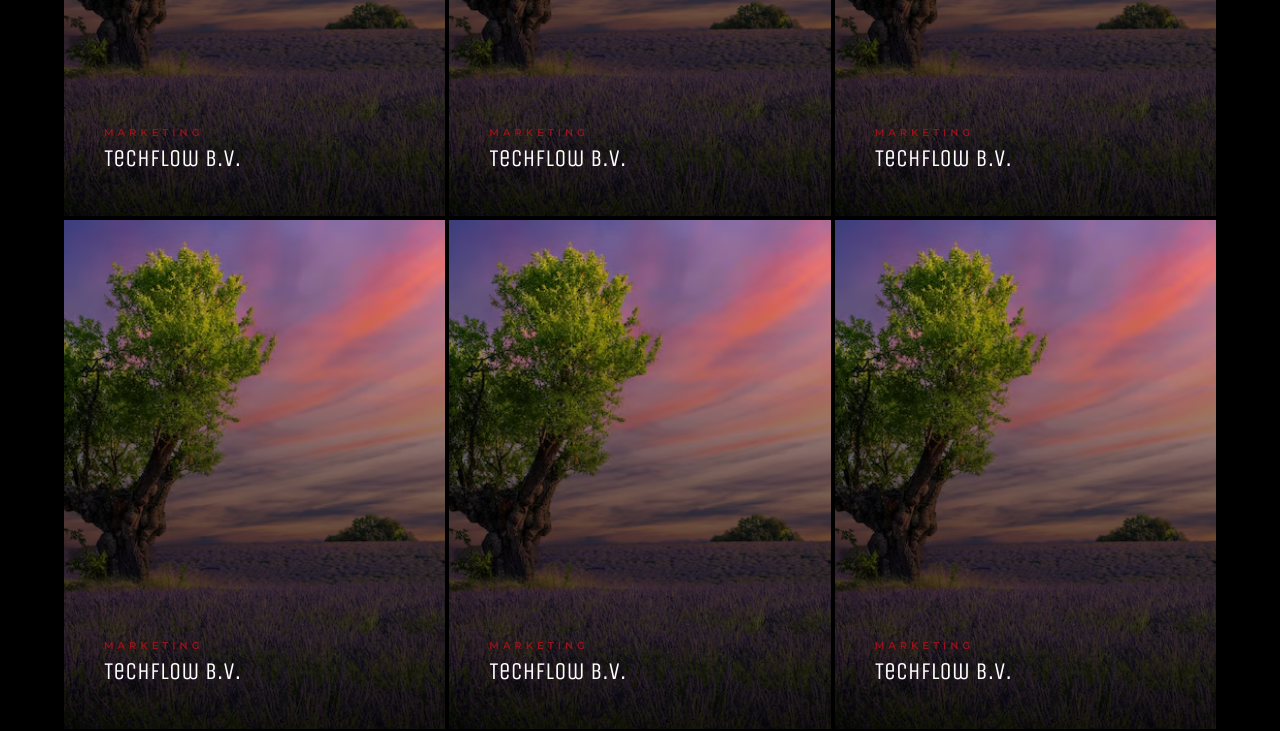
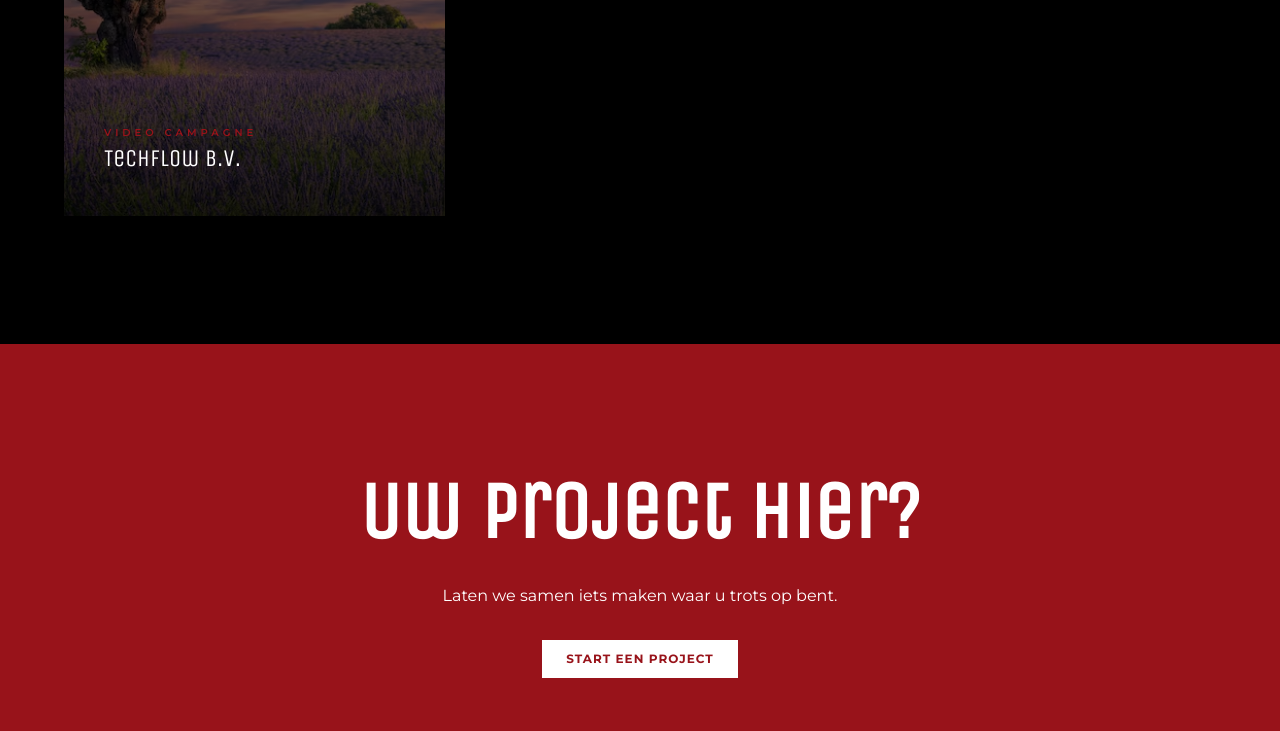
Before and after one commit to Rellor/sakusei-portfolio, a Next.js app: page /cases in a window 1280 px wide. Shown: the part 1060-1791 px from the top of the page. Built offline with nearby package versions, Linux system fonts and the light colour scheme.

Commit message:
Refactor Cases page to use detailedCases data, enhance CaseItem component with slug, and update ItemGrid for aspect ratio support

```diff
--- /dev/null
+++ b/app/cases/[slug]/page.tsx
@@ -0,0 +1,40 @@
+import { notFound } from "next/navigation";
+import Section from "../../src/components/UI/section";
+import { detailedCases } from "../../../data/cases";
+
+type Props = {
+  params: Promise<{ slug: string }>;
+};
+
+export function generateStaticParams() {
+  return Object.values(detailedCases).map((c) => ({
+    slug: c.button.slug,
+  }));
+}
+
+export default async function CasePage({ params }: Props) {
+  const { slug } = await params;
+  const caseData = Object.values(detailedCases).find(
+    (c) => c.button.slug === slug,
+  );
+
+  if (!caseData) {
+    notFound();
+  }
+
+  return (
+    <div>
+      <Section
+        background="dark"
+        fullWidth={false}
+        className="flex flex-col gap-10"
+      >
+        <p className="text-red uppercase text-[10px] tracking-[4px]">
+          {caseData.button.title}
+        </p>
+        <h1 className="text-white">{caseData.client.name}</h1>
+        <p className="text-white/55">{caseData.brief.description}</p>
+      </Section>
+    </div>
+  );
+}
--- a/app/cases/page.tsx
+++ b/app/cases/page.tsx
@@ -1,48 +1,8 @@
 import Button from "../src/components/UI/button";
-import Image from "next/image";
-import WordSlider from "../src/components/UI/wordSlider";
-import Header from "../src/components/UI/header";
 import Section from "../src/components/UI/section";
 import ItemGrid from "../src/components/UI/itemGrid";
 import CaseItem from "../src/components/UI/caseItem";
-import StepItem from "../src/components/UI/stepItem";
-import { Check, Handshake, Lightbulb, SwitchCamera } from "lucide-react";
-
-const carouselWords: string[] = [
-  "Videoproductie",
-  "Brand Films",
-  "Marketing Strategie",
-  "Cinematisch",
-  "Storytelling",
-  "Social Content",
-  "Vakmanschap",
-  "Videoproductie",
-  "Brand Films",
-  "Marketing Strategie",
-  "Cinematisch",
-  "Storytelling",
-  "Social Content",
-  "Vakmanschap",
-];
-
-const overItems = [
-  {
-    highlight: "100%",
-    description: "Van A tot Z geregeld",
-  },
-  {
-    highlight: "∞",
-    description: "Enso — oneindige creativiteit",
-  },
-  {
-    highlight: "4K",
-    description: "Cinematische kwaliteit",
-  },
-  {
-    highlight: "↑3×",
-    description: "Gemiddelde conversie groei",
-  },
-];
+import { detailedCases } from "../../data/cases";
 
 export default function Cases() {
   return (
@@ -72,56 +32,17 @@ export default function Cases() {
           fullWidth={false}
           className="flex flex-col gap-10"
         >
-          <ItemGrid cols={3}>
-            <CaseItem
-              aspectRatio="long"
-              title="Techflow B.V."
-              category="Marketing"
-              description="Video campagne die IT-oplossingen begrijpelijk maakt voor beslissers."
-              src="cases/image-2.jpg"
-            />
-            <CaseItem
-              aspectRatio="long"
-              title="Techflow B.V."
-              category="Marketing"
-              description="Video campagne die IT-oplossingen begrijpelijk maakt voor beslissers."
-              src="cases/image-2.jpg"
-            />
-            <CaseItem
-              aspectRatio="long"
-              title="Techflow B.V."
-              category="Marketing"
-              description="Video campagne die IT-oplossingen begrijpelijk maakt voor beslissers."
-              src="cases/image-2.jpg"
-            />
-            <CaseItem
-              aspectRatio="long"
-              title="Techflow B.V."
-              category="Marketing"
-              description="Video campagne die IT-oplossingen begrijpelijk maakt voor beslissers."
-              src="cases/image-2.jpg"
-            />
-            <CaseItem
-              aspectRatio="long"
-              title="Techflow B.V."
-              category="Marketing"
-              description="Video campagne die IT-oplossingen begrijpelijk maakt voor beslissers."
-              src="cases/image-2.jpg"
-            />
-            <CaseItem
-              aspectRatio="long"
-              title="Techflow B.V."
-              category="Marketing"
-              description="Video campagne die IT-oplossingen begrijpelijk maakt voor beslissers."
-              src="cases/image-2.jpg"
-            />
-            <CaseItem
-              aspectRatio="long"
-              title="Techflow B.V."
-              category="Marketing"
-              description="Video campagne die IT-oplossingen begrijpelijk maakt voor beslissers."
-              src="cases/image-2.jpg"
-            />
+          <ItemGrid aspectRatio="long" cols={3}>
+            {Object.values(detailedCases).map((c) => (
+              <CaseItem
+                key={c.button.slug}
+                slug={c.button.slug}
+                title={c.button.title}
+                category={c.project.type}
+                description={c.brief.description}
+                src={c.button.src}
+              />
+            ))}
           </ItemGrid>
         </Section>
         <Section
--- a/app/src/components/UI/caseItem/index.tsx
+++ b/app/src/components/UI/caseItem/index.tsx
@@ -4,6 +4,7 @@ import Button from "../button";
 type caseItemProps = {
   category?: string;
   title: string;
+  slug: string;
   rowSpan?: number;
   src?: string;
   className?: string;
@@ -14,6 +15,7 @@ type caseItemProps = {
 export default function CaseItem({
   category,
   title,
+  slug,
   src,
   rowSpan,
   description,
@@ -35,13 +37,13 @@ export default function CaseItem({
 
   return (
     <Link
-      href="/"
+      href={`/cases/${slug}`}
       style={{
         backgroundImage: `url(${src})`,
         backgroundSize: "cover",
         backgroundPosition: "center",
       }}
-      className={`${usedStyle} relative flex items-end p-10 group overflow-hidden`}
+      className={`${usedStyle} aspectStyle relative flex items-end p-10 group overflow-hidden`}
     >
       {/* Default gradient */}
       <div className="absolute inset-0 bg-linear-to-t from-black/85 via-black/50 to-transparent transition-opacity duration-300" />
--- a/app/src/components/UI/itemGrid/index.tsx
+++ b/app/src/components/UI/itemGrid/index.tsx
@@ -2,6 +2,7 @@ type ItemGridProps = {
   cols: 1 | 2 | 3 | 4 | 5 | 6;
   className?: string;
   children: React.ReactNode;
+  aspectRatio?: "video" | "long";
 };
 
 const gridColsMap = {
@@ -17,6 +18,7 @@ export default function ItemGrid({
   cols,
   children,
   className = "",
+  aspectRatio,
 }: ItemGridProps) {
   const combinedClassName = `
     grid
@@ -24,6 +26,8 @@ export default function ItemGrid({
     auto-rows-fr
     ${gridColsMap[cols]}
     ${className}
+    ${aspectRatio === "video" ? "aspect-video" : ""}
+    ${aspectRatio === "long" ? "aspect-long" : ""}
   `;
 
   return <div className={combinedClassName}>{children}</div>;
--- a/app/src/styles/globals.css
+++ b/app/src/styles/globals.css
@@ -68,3 +68,11 @@ h4 {
   z-index: 9998;
   transition: transform 0.5s ease-out;
 }
+
+.aspect-long .aspectStyle {
+  @apply aspect-3/4;
+}
+
+.aspect-video .aspectStyle {
+  @apply aspect-560/400;
+}
--- /dev/null
+++ b/data/cases/index.ts
@@ -0,0 +1,14 @@
+export type Case = {
+  slug: string;
+  title: string;
+  category: string;
+  description: string;
+  src: string;
+};
+
+import { techflowCase } from "./techflow-bv-detailed";
+
+export const detailedCases = {
+  techflow: techflowCase,
+  // kapsalonPrestige: kapsalonPrestigeCase,
+};
--- /dev/null
+++ b/data/cases/kapsalon-prestige.json
@@ -0,0 +1,7 @@
+{
+  "slug": "kapsalon-prestige",
+  "title": "Kapsalon Prestige",
+  "category": "Brand Film",
+  "description": "Brand film · 2024",
+  "src": "cases/image-2.jpg"
+}
--- /dev/null
+++ b/data/cases/techflow-bv-detailed.ts
@@ -0,0 +1,63 @@
+// --- BUTTON INFO ---
+export const techflowCase = {
+  button: {
+    slug: "techflow-bv",
+    title: "Techflow B.V.",
+    src: "cases/image-2.jpg",
+  },
+  client: {
+    name: "Techflow B.V.",
+    location: "Amsterdam",
+  },
+  project: {
+    type: "Video campagne",
+    year: 2025,
+    duration: "1:30",
+    platforms: ["YouTube", "LinkedIn", "Website"],
+  },
+  brief: {
+    title: "Heldere IT-communicatie",
+    description:
+      "De klant wilde een video die complexe IT-oplossingen begrijpelijk maakt voor beslissers.",
+  },
+  process: [
+    {
+      title: "Kick-off",
+      description: "Gezamenlijke brainstorm en doelbepaling.",
+    },
+    { title: "Script", description: "Uitwerken van een helder script." },
+    { title: "Opnames", description: "Filmen op locatie bij Techflow." },
+    { title: "Montage", description: "Editing en feedbackrondes." },
+  ],
+  whatWeDid: {
+    title: "Onze aanpak",
+    description:
+      "Van concept tot eindmontage, inclusief animaties en ondertiteling.",
+  },
+  effect: [
+    {
+      title: "Meer leads",
+      description: "De video leverde direct nieuwe aanvragen op.",
+    },
+    {
+      title: "Betere uitleg",
+      description: "IT-diensten zijn nu duidelijker voor klanten.",
+    },
+    {
+      title: "Sterker merk",
+      description: "Techflow wordt gezien als thought leader.",
+    },
+  ],
+  photos: {
+    main: "cases/techflow/main.jpg",
+    subs: ["cases/techflow/sub1.jpg", "cases/techflow/sub2.jpg"],
+    bottom: [
+      "cases/techflow/bottom1.jpg",
+      "cases/techflow/bottom2.jpg",
+      "cases/techflow/bottom3.jpg",
+    ],
+  },
+  video: {
+    url: "https://www.youtube.com/watch?v=xxxxxxx",
+  },
+};
```
